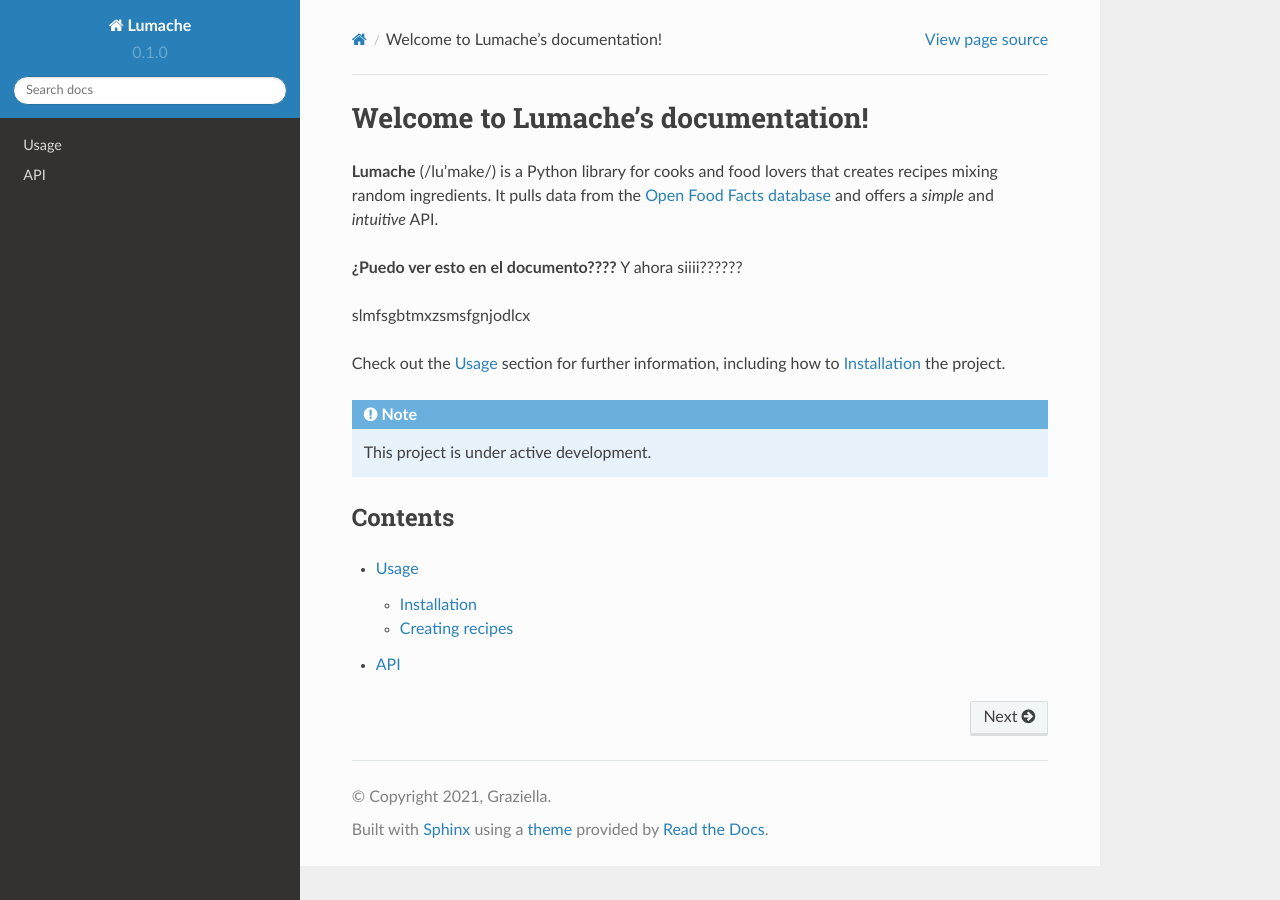
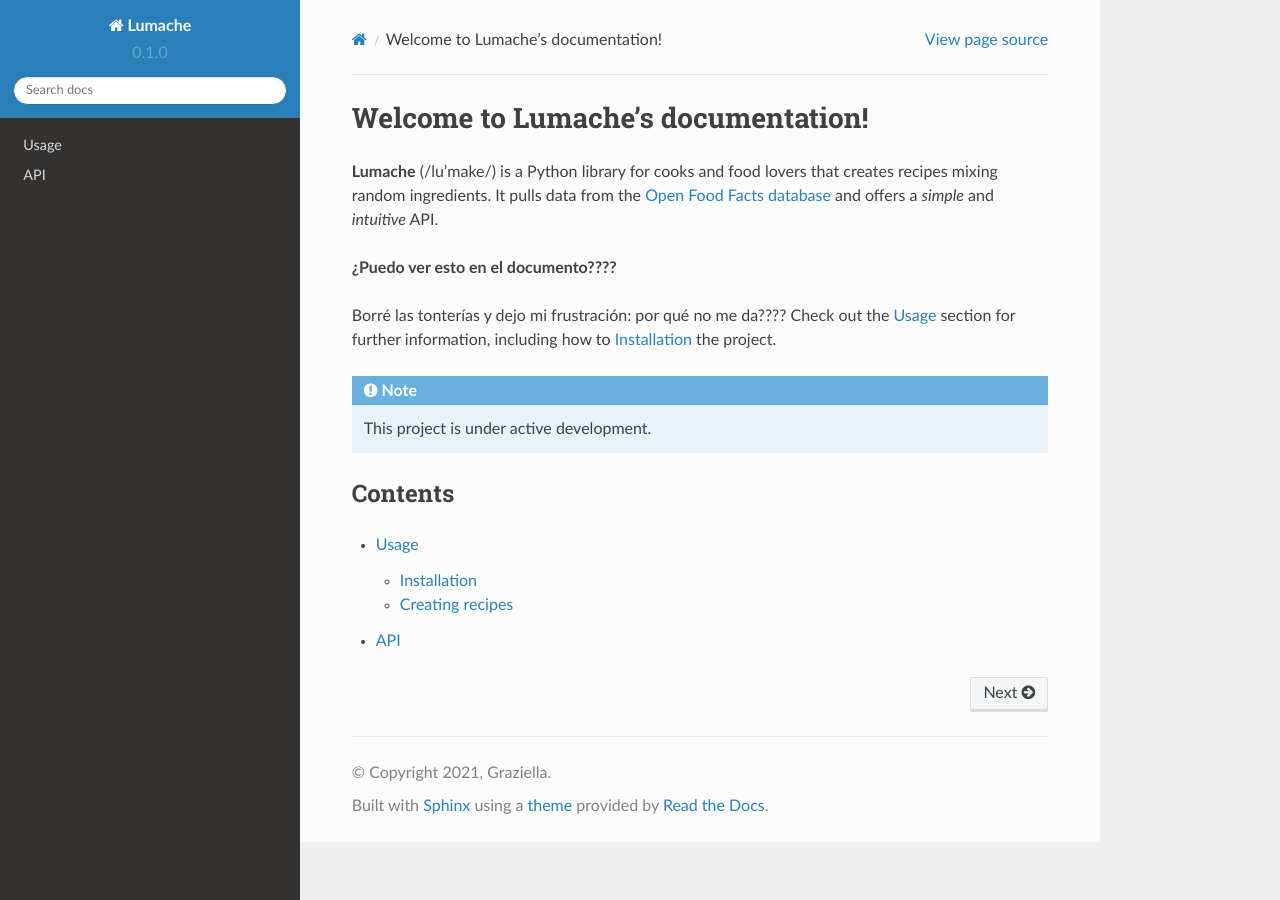
Before and after one commit to LauMi7777/Mi-intento-455, a Sphinx documentation site: the page built from docs/source/index.rst, in a window 1280 px wide. Built offline with Sphinx 7.4.7 and the Read the Docs theme 2.0.0, drawn with Linux system fonts in a browser that asks for light colours.

Commit message:
Update index.rst

```diff
--- a/docs/source/index.rst
+++ b/docs/source/index.rst
@@ -7,10 +7,8 @@ It pulls data from the `Open Food Facts database <https://world.openfoodfacts.or
 and offers a *simple* and *intuitive* API.
 
 **¿Puedo ver esto en el documento????**
-Y ahora siiii??????
 
-slmfsgbtmxzsmsfgnjodlcx
-
+Borré las tonterías y dejo mi frustración: por qué no me da????
 Check out the :doc:`usage` section for further information, including
 how to :ref:`installation` the project.
 
```
